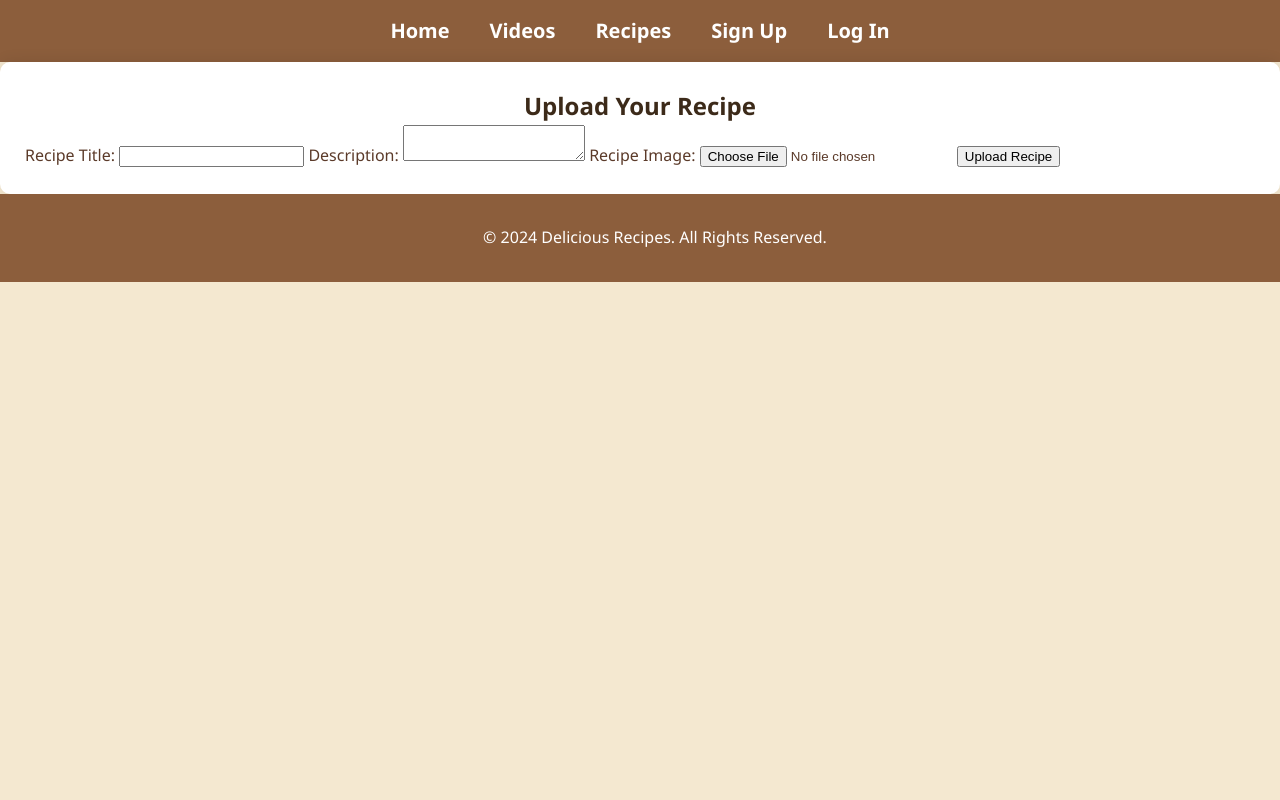
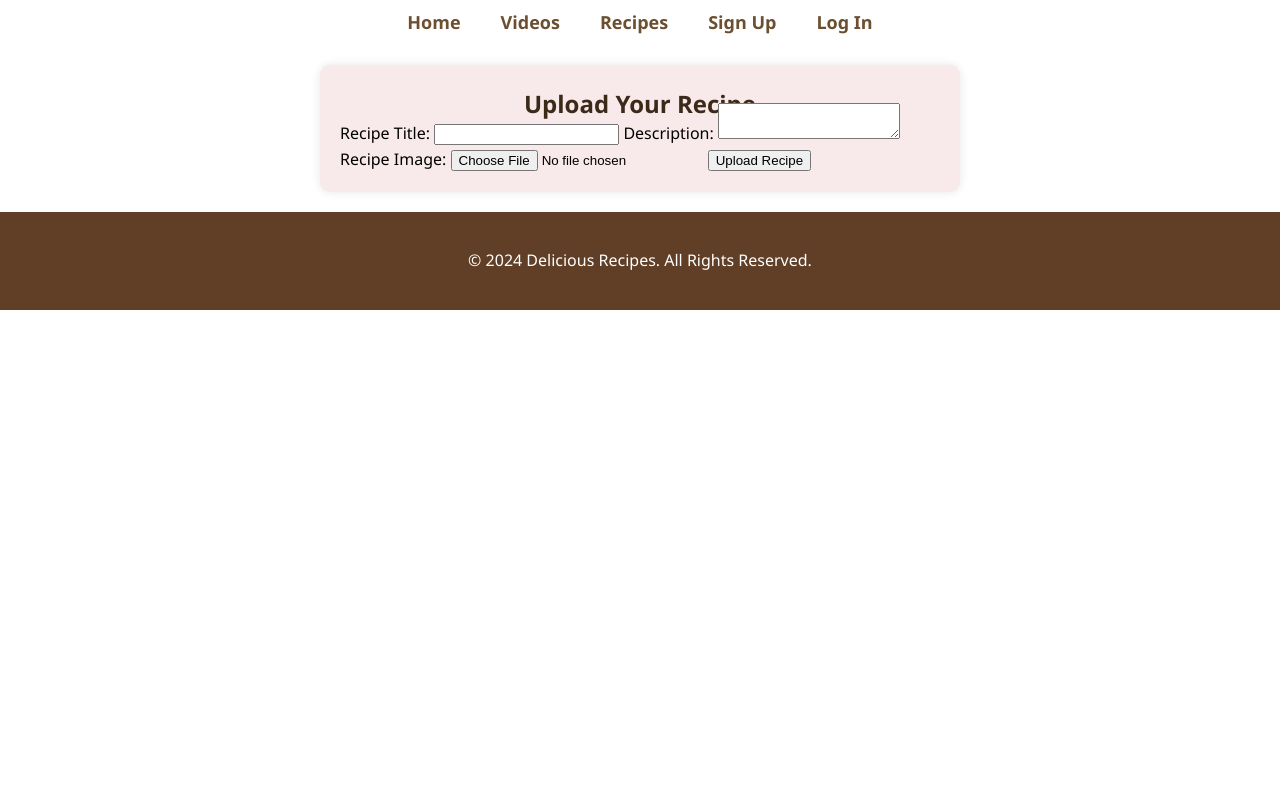
Before and after one commit to AndreValerix/webfinal, a PHP site: page /upload.php in a window 1280 px wide. Run offline with PHP 8.4, Linux system fonts and the light colour scheme.

Commit message:
Update upload.css

```diff
--- a/upload.css
+++ b/upload.css
@@ -1,36 +1,40 @@
+html {
+    scroll-behavior: smooth;
+}
+
 /* General Styles */
 body {
     font-family: 'Segoe UI', Tahoma, Geneva, Verdana, sans-serif;
     margin: 0;
     padding: 0;
-    background: #f4e8d0; /* Light beige background */
-    color: #5b3a29;
-    line-height: 1.6;
-    min-height: 100vh; /* Ensure the body takes full viewport height */
-    display: flex;
-    flex-direction: column;
+    line-height: 1.6; /* Increase line-height for readability */
 }
 
 h1, h2, h3, h4 {
     text-align: center;
     margin: 0;
-    color: #3c2a19;
+    color: #3c2a19; /* Darker cookie brown for headings */
+}
+
+h1 {
+    margin-bottom: -20px;
 }
 
 h2 {
-    margin-bottom: 20px;
-    font-size: 2.5em; /* Slightly larger for emphasis */
+    margin-bottom: 0px;
+    font-size: 2em;
 }
 
 h4 {
-    font-size: 1.4em; /* Larger for better readability */
-    margin-bottom: 15px;
+    font-size: 1.2em;
+    margin-bottom: 10px;
 }
 
 /* Navbar */
 .navbar {
-    background-color: #8c5e3c; /* Darker cookie brown */
-    padding: 15px 0;
+    background-color: white;
+    color: #3c2a19;
+    padding: 8px 0;/* Slightly more pronounced shadow */
 }
 
 .navbar ul {
@@ -42,83 +46,80 @@
 }
 
 .navbar ul li {
-    margin: 0 20px; /* Adjusted margin for more spacing */
+
+    margin: 0 20px; /* Increased spacing for better visibility */
 }
 
 .navbar ul li a {
+    color: #6C4E31;
     text-decoration: none;
-    color: #fff;
+    color: 603F26;
     font-weight: bold;
-    font-size: 20px; /* Slightly larger font size */
-    transition: color 0.3s;
+    font-size: 18px; /* Larger font size for readability */
+    transition: color 0.3s; /* Smooth color transition on hover */
 }
 
 .navbar ul li a:hover {
-    color: #f5e1d0;
+    color: #603F26;
+    text-decoration: underline; /* Light color on hover */
 }
 
-/* Container */
+/* Upload Recipe Section Styles */
+.upload-recipe {
+    background-color: #f8e9eb; /* White background for the form */
+    padding: 20px;
+    margin: 20px auto;
+    max-width: 600px;
+    border-radius: 10px;
+    box-shadow: 0 0 10px rgba(0, 0, 0, 0.1);
+}
+
 .container {
-    flex: 1; /* Allows container to grow and push footer down */
     padding: 20px;
 }
 
-/* Upload Recipe */
-.upload-recipe {
-    background-color: #fff;
-    padding: 25px; /* Increased padding for more space */
-    border-radius: 10px; /* Rounded corners for a softer look */
-    box-shadow: 0 0 15px rgba(0, 0, 0, 0.1); /* Slightly stronger shadow */
-}
-
-.upload-recipe h2 {
-    margin-top: 0;
+.recipe-form {
+    display: flex;
+    flex-direction: column;
 }
 
 .form-group {
-    margin-bottom: 20px; /* Increased margin for better spacing */
+    margin-bottom: 15px;
 }
 
 .form-group label {
     display: block;
-    margin-bottom: 7px;
     font-weight: bold;
-    color: #3c2a19; /* Darker color for labels */
+    margin-bottom: 5px;
 }
 
-.form-group input[type="text"],
-.form-group input[type="file"],
-.form-group textarea {
+.form-group .form-control {
     width: 100%;
-    padding: 12px; /* Increased padding for more comfort */
-    border: 1px solid #ccc; /* Light border for input fields */
-    border-radius: 6px; /* Rounded corners */
+    padding: 10px;
+    border: 1px solid #ddd;
+    border-radius: 5px;
 }
 
-.form-group textarea {
-    resize: vertical;
+.submit-btn {
+    background-color: #603F26; /* Light cookie brown */
+    color: #fff;
+    padding: 15px;
+    border: none;
+    border-radius: 5px;
+    cursor: pointer;
+    font-size: 16px;
+    font-weight: bold;
 }
 
-.form-group button {
-    background-color: #8c5e3c;
-    color: white;
-    border: none;
-    padding: 12px 20px; /* Increased padding for buttons */
-    font-size: 18px; /* Larger font size for readability */
-    border-radius: 6px;
-    cursor: pointer;
-    transition: background-color 0.3s;
-}
-
-.form-group button:hover {
-    background-color: #218838;
+.submit-btn:hover {
+    background-color: #b49b8f; /* Slightly darker cookie brown */
 }
 
 /* Footer */
 .footer {
-    background-color: #8c5e3c;
-    color: white;
-    text-align: center;
-    padding: 15px;
-    width: 100%;
-}
+    /* Dark cookie brown */
+       padding: 20px 0;
+       background-color: #603F26;
+       color: white;
+       text-align: center;
+   }
```
